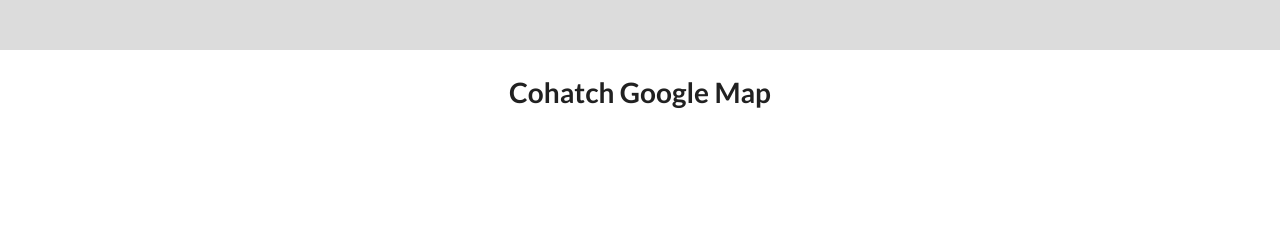
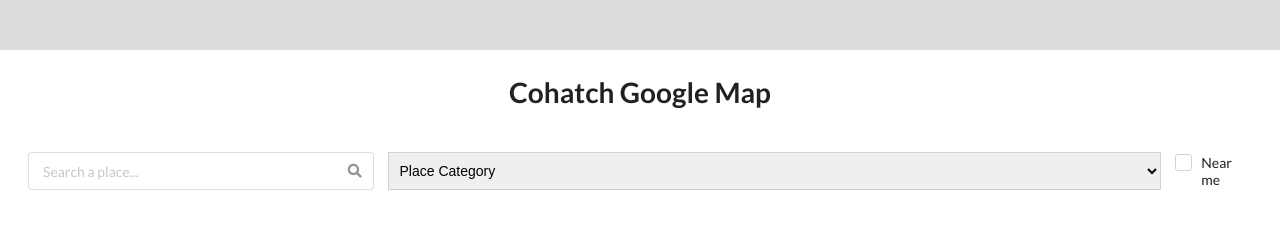
Before and after one commit to martin-alem/cohatch-map-frontend, a plain HTML site: page index.html in a window 1280 px wide. Drawn offline with nearby package versions, Linux system fonts and the light colour scheme.

Commit message:
set up html markup

```diff
--- a/index.html
+++ b/index.html
@@ -18,6 +18,27 @@
     <div class="container">
       <div class="header"></div>
       <h1 class="heading">Cohatch Google Map</h1>
+      <div class="controls">
+        <div class="ui fluid icon input">
+          <input type="text" placeholder="Search a place..." />
+          <i class="search icon"></i>
+        </div>
+
+        <select name="skills" class="ui fluid dropdown">
+          <option value="">Place Category</option>
+          <option value="shop">Shop</option>
+          <option value="restaurant">Restaurant</option>
+          <option value="hospital">Hospital</option>
+        </select>
+
+        <div class="ui checkbox">
+          <input type="checkbox" name="example" />
+          <label>Near me</label>
+        </div>
+      </div>
+      <div class="map-container">
+        <div id="map"></div>
+      </div>
     </div>
   </body>
 </html>
--- a/src/css/main.css
+++ b/src/css/main.css
@@ -21,3 +21,34 @@
 .heading {
   text-align: center;
 }
+
+.controls {
+  padding: 2rem;
+  width: 100%;
+  display: flex;
+  gap: 1rem;
+  justify-content: space-around;
+  align-items: center;
+}
+
+.controls .input {
+  width: 45%;
+}
+
+.controls .dropdown {
+  width: 40%;
+}
+
+.controls .checkbox {
+  width: 10%;
+}
+
+.map-container {
+  width: 100%;
+  padding: 2rem;
+}
+
+.map-container #map {
+  width: 100%;
+  height: 100%;
+}
```
